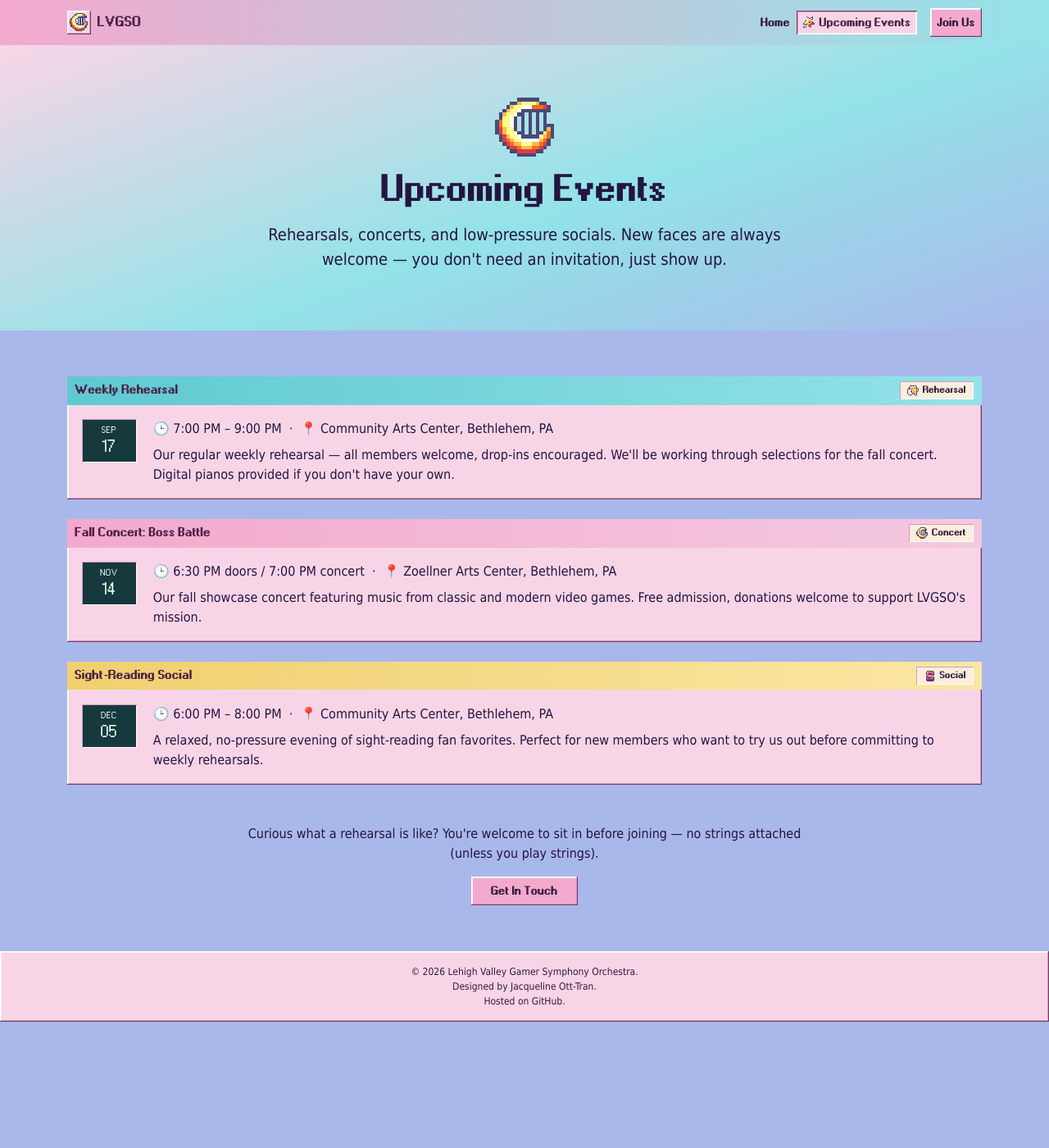
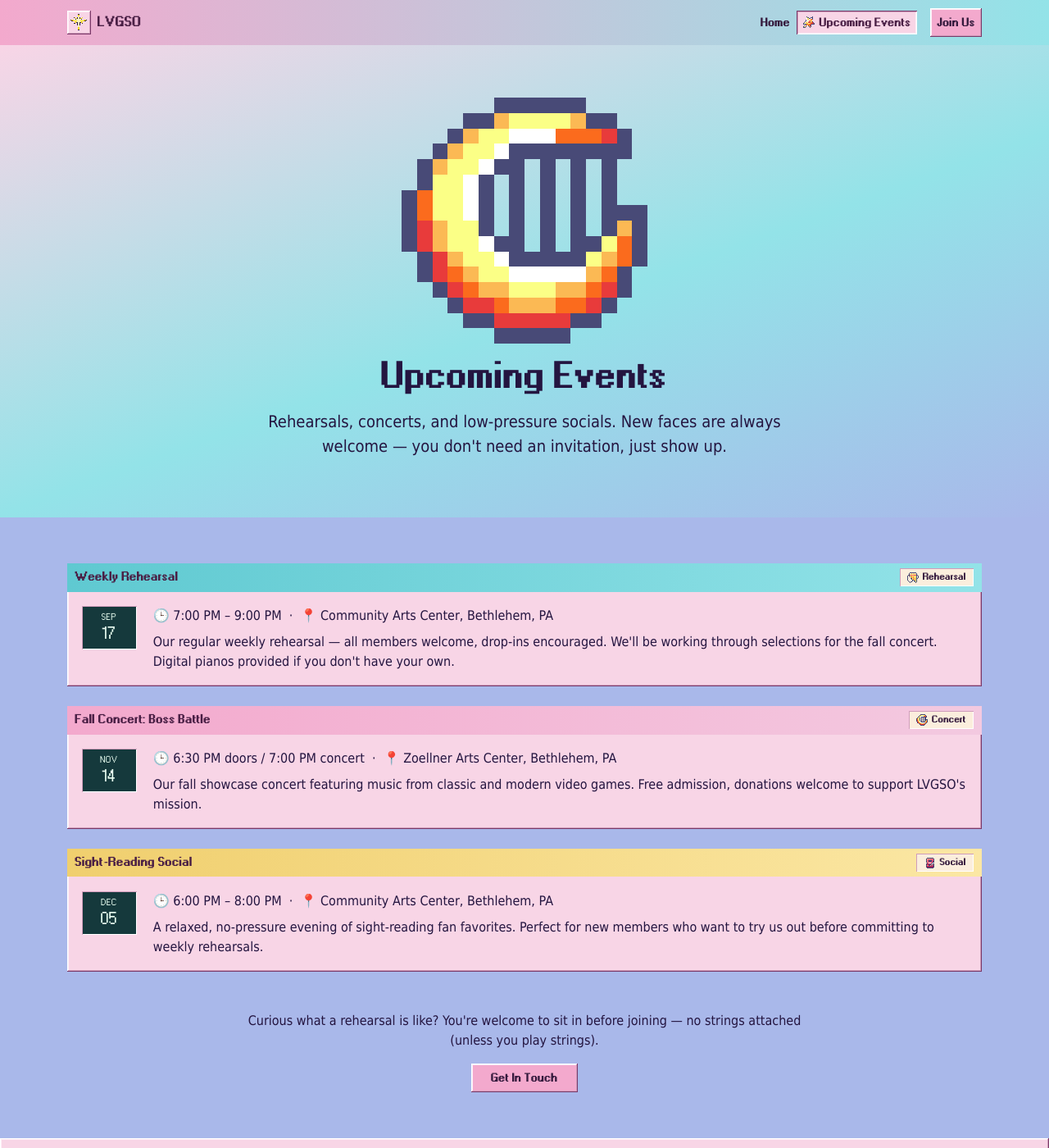
Before and after one commit to Jacquelinett/lvgso-website, a Jekyll site: the page built from events.html, in a window 1280 px wide and 1400 px high. Shown: the whole window at 82% size. Built offline with Jekyll 4.4.1, drawn with Linux system fonts in a browser that asks for light colours.

Commit message:
chore: update with actual logo and form

```diff
--- a/_config.yml
+++ b/_config.yml
@@ -21,7 +21,7 @@ social:
 # Swap this for your real Google Form link (Google Form editor → Send →
 # the link icon → copy the URL). Used by the "Join Us" nav button and the
 # contact button on the home page.
-contact_form_url: "https://forms.gle/REPLACE_WITH_YOUR_FORM_ID"
+contact_form_url: "https://forms.gle/hE4E1LaCXs9Pniwm7"
 
 markdown: kramdown
 kramdown:
--- a/_includes/head.html
+++ b/_includes/head.html
@@ -5,7 +5,7 @@
 <title>{% if page.title %}{{ page.title }} | {{ site.short_title }}{% else %}{{ site.title }}{% endif %}</title>
 <meta name="description" content="{{ page.description | default: site.description }}">
 
-<link rel="icon" href="{{ '/assets/img/icons/cute/moon_lyre.png' | relative_url }}" type="image/png">
+<link rel="icon" href="{{ '/assets/img/star.png' | relative_url }}" type="image/png">
 
 <!-- Bootstrap 5 -->
 <link href="https://cdn.jsdelivr.net/npm/bootstrap@5.3.3/dist/css/bootstrap.min.css" rel="stylesheet" integrity="sha384-QWTKZyjpPEjISv5WaRU9OFeRpok6YctnYmDr5pNlyT2bRjXh0JMhjY6hW+ALEwIH" crossorigin="anonymous">
--- a/_includes/navbar.html
+++ b/_includes/navbar.html
@@ -3,7 +3,7 @@
     <div class="container d-flex flex-wrap align-items-center justify-content-between">
       <a class="navbar-brand m-0" href="{{ '/' | relative_url }}">
         <span class="brand-badge" aria-hidden="true">
-          <img src="{{ '/assets/img/icons/cute/moon_lyre.png' | relative_url }}" alt="">
+          <img src="{{ '/assets/img/star.png' | relative_url }}" alt="">
         </span>
         <span class="brand-text">LVGSO</span>
       </a>
--- a/assets/css/custom.css
+++ b/assets/css/custom.css
@@ -7,15 +7,16 @@
   font-style: normal;
   font-weight: 400;
   src: url("/assets/fonts/ms_sans_serif.woff2") format("woff2"),
-       url("/assets/fonts/ms_sans_serif.woff") format("woff");
+    url("/assets/fonts/ms_sans_serif.woff") format("woff");
   font-display: swap;
 }
+
 @font-face {
   font-family: "Pixelated MS Sans Serif";
   font-style: normal;
   font-weight: 700;
   src: url("/assets/fonts/ms_sans_serif_bold.woff2") format("woff2"),
-       url("/assets/fonts/ms_sans_serif_bold.woff") format("woff");
+    url("/assets/fonts/ms_sans_serif_bold.woff") format("woff");
   font-display: swap;
 }
 
@@ -70,7 +71,12 @@ body {
   background: var(--win-desktop);
 }
 
-h1, h2, h3, h4, h5, h6,
+h1,
+h2,
+h3,
+h4,
+h5,
+h6,
 .font-heading {
   font-family: var(--font-pixel);
   color: var(--win-text-onblue);
@@ -82,6 +88,7 @@ h1, h2, h3, h4, h5, h6,
 a {
   color: #1e3f9e;
 }
+
 a:hover {
   color: #12297a;
 }
@@ -93,14 +100,17 @@ a:hover {
   width: 16px;
   height: 16px;
 }
+
 ::-webkit-scrollbar-track {
   background: var(--win-well);
   box-shadow: var(--bevel-well);
 }
+
 ::-webkit-scrollbar-thumb {
   background: var(--win-face);
   box-shadow: var(--bevel-raised);
 }
+
 ::-webkit-scrollbar-corner {
   background: var(--win-well);
 }
@@ -174,6 +184,7 @@ a:hover {
 .win98-controls button {
   cursor: pointer;
 }
+
 .win98-controls button:active {
   box-shadow: var(--bevel-inset);
 }
@@ -213,6 +224,7 @@ a:hover {
   box-shadow: var(--bevel-raised);
   flex: 0 0 auto;
 }
+
 .brand-badge img {
   width: 22px;
   height: 22px;
@@ -246,16 +258,19 @@ a:hover {
   padding: 0.3rem 0.65rem;
   border-radius: 0;
 }
+
 .navbar-nav .nav-link:hover,
 .navbar-nav .nav-link:focus {
   background: var(--win-face-deep);
   color: var(--win-titlebar-text);
 }
+
 .navbar-nav .nav-link.active {
   background: var(--win-face);
   color: var(--win-titlebar-text);
   box-shadow: var(--bevel-inset);
 }
+
 .nav-current-icon {
   width: 14px;
   height: 14px;
@@ -270,9 +285,11 @@ a:hover {
   border: none;
   padding: 0.35rem 0.5rem;
 }
+
 .navbar-toggler:active {
   box-shadow: var(--bevel-inset);
 }
+
 .navbar-toggler:focus {
   box-shadow: var(--bevel-raised);
 }
@@ -293,6 +310,7 @@ a:hover {
   padding-top: 0.5rem;
   padding-bottom: 0.5rem;
 }
+
 .btn-lvgso-primary:hover,
 .btn-lvgso-outline:hover,
 .btn-lvgso-primary:focus,
@@ -300,6 +318,7 @@ a:hover {
   color: var(--win-text);
   background: var(--win-face);
 }
+
 .btn-lvgso-primary:active,
 .btn-lvgso-outline:active {
   box-shadow: var(--bevel-inset);
@@ -328,8 +347,8 @@ a:hover {
 }
 
 .hero-logo {
-  width: 72px;
-  height: 72px;
+  width: 300px;
+  height: 300px;
   image-rendering: pixelated;
 }
 
@@ -354,6 +373,7 @@ a:hover {
   padding: 3.5rem 0;
   scroll-margin-top: 96px;
 }
+
 .lvgso-section.alt {
   background: var(--win-desktop-deep);
 }
@@ -388,6 +408,7 @@ a:hover {
 .card-titlebar.variant-cyan {
   background: linear-gradient(90deg, var(--win-cyan-deep), var(--win-face-deep));
 }
+
 .card-titlebar.variant-yellow {
   background: linear-gradient(90deg, var(--win-yellow-deep), var(--win-face-deep));
 }
@@ -405,6 +426,7 @@ a:hover {
   padding: 1.1rem;
   flex: 1 1 auto;
 }
+
 .card-body-inner p {
   font-family: var(--font-ui);
 }
@@ -441,11 +463,13 @@ a:hover {
   cursor: pointer;
   margin-top: 4px;
 }
+
 .win98-tab img {
   width: 18px;
   height: 18px;
   image-rendering: pixelated;
 }
+
 .win98-tab.active {
   background: var(--win-face);
   margin-top: 0;
@@ -466,9 +490,11 @@ a:hover {
 .win98-tab-panel {
   display: none;
 }
+
 .win98-tab-panel.active {
   display: block;
 }
+
 .win98-tab-panel p {
   font-family: var(--font-ui);
   color: var(--win-text);
@@ -489,6 +515,7 @@ a:hover {
   position: relative;
   z-index: 0;
 }
+
 .win98-icon-pattern::before {
   content: "";
   position: absolute;
@@ -525,6 +552,7 @@ a:hover {
   justify-content: center;
   cursor: pointer;
 }
+
 .gallery-nav-btn:active {
   box-shadow: var(--bevel-inset);
 }
@@ -538,13 +566,16 @@ a:hover {
   cursor: pointer;
   display: block;
 }
+
 .gallery-trio-item.center {
   flex: 1.6;
   z-index: 1;
 }
+
 .gallery-trio-item:hover {
   opacity: 0.9;
 }
+
 .gallery-trio-item img {
   width: 100%;
   height: 100%;
@@ -592,12 +623,15 @@ a:hover {
   background: linear-gradient(90deg, var(--win-face-deep), var(--win-cyan));
   padding: 0.4rem 0.6rem;
 }
+
 .event-titlebar.type-rehearsal {
   background: linear-gradient(90deg, var(--win-cyan-deep), var(--win-cyan));
 }
+
 .event-titlebar.type-concert {
   background: linear-gradient(90deg, var(--win-face-deep), #f3c9e0);
 }
+
 .event-titlebar.type-social {
   background: linear-gradient(90deg, var(--win-yellow-deep), var(--win-yellow));
 }
@@ -626,12 +660,14 @@ a:hover {
   padding: 0.45rem 0.2rem;
   font-family: var(--font-pixel);
 }
+
 .event-date-badge .month {
   display: block;
   font-size: 0.62rem;
   text-transform: uppercase;
   letter-spacing: 0.05em;
 }
+
 .event-date-badge .day {
   display: block;
   font-size: 1.15rem;
@@ -650,6 +686,7 @@ a:hover {
   font-size: 0.65rem;
   padding: 0.2rem 0.6rem;
 }
+
 .event-badge-pill img {
   width: 14px;
   height: 14px;
@@ -675,10 +712,12 @@ a:hover {
   box-shadow: var(--bevel-raised);
   text-align: left;
 }
+
 .contact-dialog .win98-body {
   text-align: center;
   padding: 2.5rem 2rem;
 }
+
 .contact-dialog .win98-body p {
   font-family: var(--font-ui);
 }
@@ -699,6 +738,7 @@ a:hover {
   gap: 0.75rem;
   margin-top: 1.5rem;
 }
+
 .character-divider img {
   width: 32px;
   height: 32px;
@@ -724,6 +764,7 @@ a:hover {
   font-weight: 700;
   font-size: 0.9rem;
 }
+
 .instagram-link:hover,
 .email-link:hover {
   color: var(--win-titlebar-text);
@@ -749,14 +790,17 @@ a:hover {
   .event-body {
     flex-direction: column;
   }
+
   .event-date-badge {
     width: 6rem;
   }
 }
+
 @media (max-width: 575.98px) {
   .gallery-trio-item:not(.center) {
     display: none;
   }
+
   .gallery-trio-item.center {
     flex: 1;
     aspect-ratio: 4 / 3;
--- a/index.html
+++ b/index.html
@@ -10,7 +10,7 @@ description: >-
 <!-- ===================== LOGO / INTRO ===================== -->
 <section class="lvgso-hero text-center">
   <div class="container">
-    <img class="hero-logo" src="{{ '/assets/img/icons/cute/moon_lyre.png' | relative_url }}" alt="" aria-hidden="true">
+    <img class="hero-logo" src="{{ '/assets/img/lvgsologo.png' | relative_url }}" alt="" aria-hidden="true">
     <h1 class="mt-3">Lehigh Valley Gamer Symphony Orchestra</h1>
     <p class="lead section-lead mx-auto mt-3">
       A casual, come-as-you-are community orchestra for video game &amp; geek
```
Also changed, not shown: assets/img/lvgsologo.png (added), assets/img/star.png (added).
